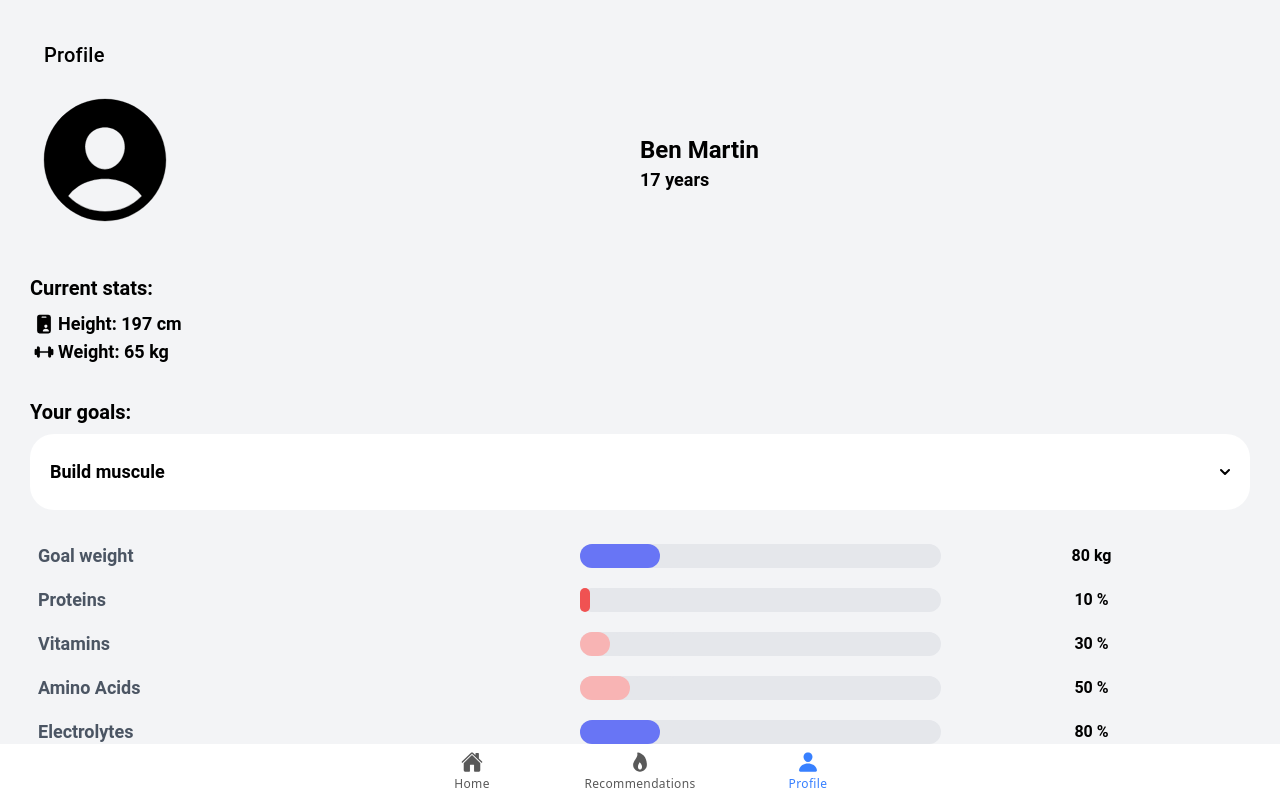
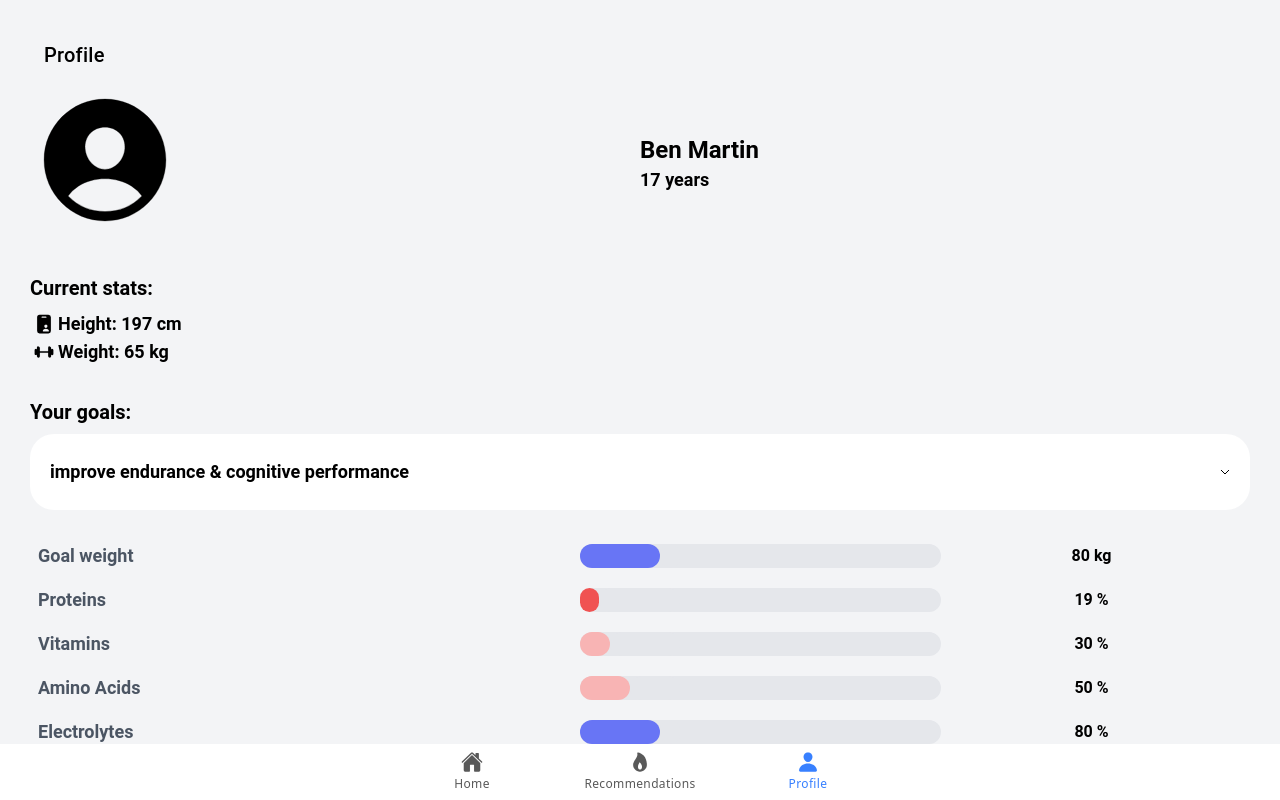
Before and after one commit to starthack-spectrasquad/frontend, a React (Vite) app: page /profile in a window 1280 px wide. Built offline with nearby package versions, Linux system fonts and the light colour scheme.

Commit message:
fix dropdown

```diff
--- a/index.html
+++ b/index.html
@@ -5,7 +5,6 @@
     <title>Ionic App</title>
 
     <base href="/" />
-
     <meta name="color-scheme" content="light dark" />
     <meta
       name="viewport"
--- a/src/pages/Profile.tsx
+++ b/src/pages/Profile.tsx
@@ -11,7 +11,7 @@ import {useState} from "react";
 const Profile: React.FC = () => {
     const data = [
         { name: 'Goal weight', value: 80, unit: "kg" },
-        { name: 'Proteins', value: 10, unit: "%"},
+        { name: 'Proteins', value: 19, unit: "%"},
         { name: 'Vitamins', value: 30,unit: "%" },
         { name: 'Amino Acids', value: 50,unit: "%" },
         { name: 'Electrolytes', value: 80,unit: "%" },
@@ -19,11 +19,21 @@ const Profile: React.FC = () => {
     ];
 
     const goalsOptions = [
-        {name: "gain muscles"},
-        {name: "lose weight"},
-        {name: "get diabetes"}
+        {name: "improve endurance & cognitive performance"},
+        {name: "lose belly fat"},
+        {name: "improve explosive strength"}
 
     ]
+
+    const [isOpen, setIsOpen] = useState(false);
+    const [selectedGoal, setSelectedGoal] = useState(goalsOptions[0].name);
+
+    const toggleDropdown = () => setIsOpen(!isOpen);
+
+    const selectGoal = (goal:any) => {
+        setSelectedGoal(goal.name);
+        setIsOpen(false);
+    };
 
     const [height, setHeight] = useState(197)
     const [weight, setWeight] = useState(65)
@@ -61,34 +71,29 @@ const Profile: React.FC = () => {
                       <div className="text-xl mt-8 my-2 font-semibold">Your goals:</div>
 
 
-
-
-                      <button id="dropdownDefaultButton" data-dropdown-toggle="dropdown"
-                              className="flex justify-between w-full rounded-3xl text-lg font-semibold bg-white focus:ring-4 focus:outline-none focus:ring-blue-300 px-5 py-6 text-center inline-flex items-center"
-                              type="button">
-                          <span>Build muscule</span>
-                          <svg className="w-2.5 h-2.5 ms-3" aria-hidden="true"
-                                                                 xmlns="http://www.w3.org/2000/svg" fill="none"
-                                                                 viewBox="0 0 10 6">
-                          <path stroke="currentColor" stroke-linecap="round" stroke-linejoin="round" stroke-width="2"
-                                d="m1 1 4 4 4-4"/>
+                      <div className="w-128">
+                          <button onClick={toggleDropdown}
+                                  className="items-center justify-between w-full rounded-3xl text-lg font-semibold bg-white focus:ring-4 focus:outline-none focus:ring-blue-300 px-5 py-6  inline-flex ">
+                              <span className={"text-left"}>{selectedGoal}</span>
+                              <svg className="w-2.5 h-2.5 ms-3" fill="none" viewBox="0 0 10 6">
+                                  <path stroke="currentColor" d="m1 1 4 4 4-4"/>
                               </svg>
                           </button>
-
-
-                      <div id="dropdown"
-                           className="w-5/6 z-10 hidden divide-y divide-gray-100 rounded-lg shadow bg-white">
-                          <ul className="w-full font-semibold text-lg py-2 text-gray-700 dark:text-gray-200"
+                          {isOpen && (
+                              <div className="absolute w-5/6 z-10 divide-y divide-gray-100 rounded-lg shadow bg-white">
+                                  <ul className="w-full text-lg py-2 text-gray-700"
                                       aria-labelledby="dropdownDefaultButton">
-                              {goalsOptions.map((e:any) => {
+                                      {goalsOptions.map((data, i) => {
                                           return (
-                                      <li>
-                                          <a href="#"
-                                             className=" px-5 py-2 block  hover:bg-gray-100 dark:hover:bg-gray-600 dark:hover:text-white">{e.name}</a>
+                                              <li key={i} onClick={() => selectGoal(data)}
+                                                  className=" px-5 py-2 block hover:bg-gray-100 dark:hover:bg-gray-600 dark:hover:text-white cursor-pointer">
+                                                  {data.name}
                                               </li>
                                           )
                                       })}
                                   </ul>
+                              </div>
+                          )}
                       </div>
 
 
```
Lines whose indentation alone changed are shown as unchanged.
